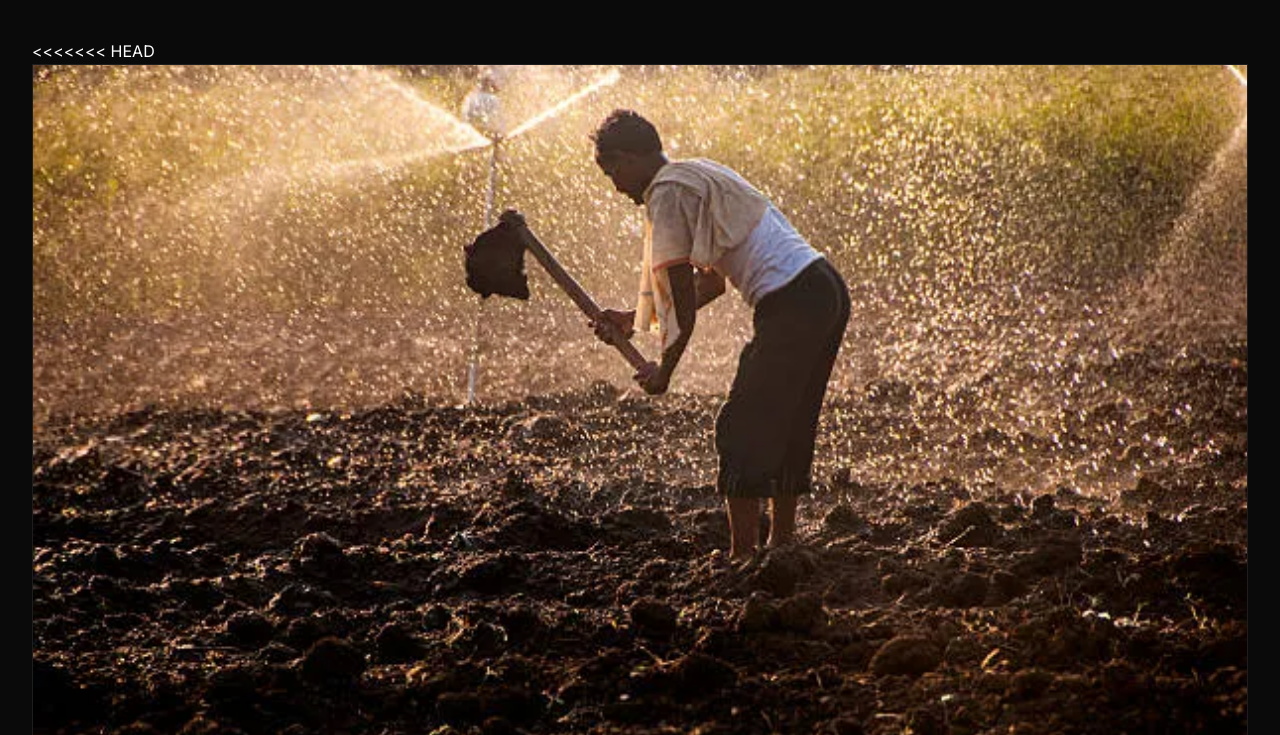
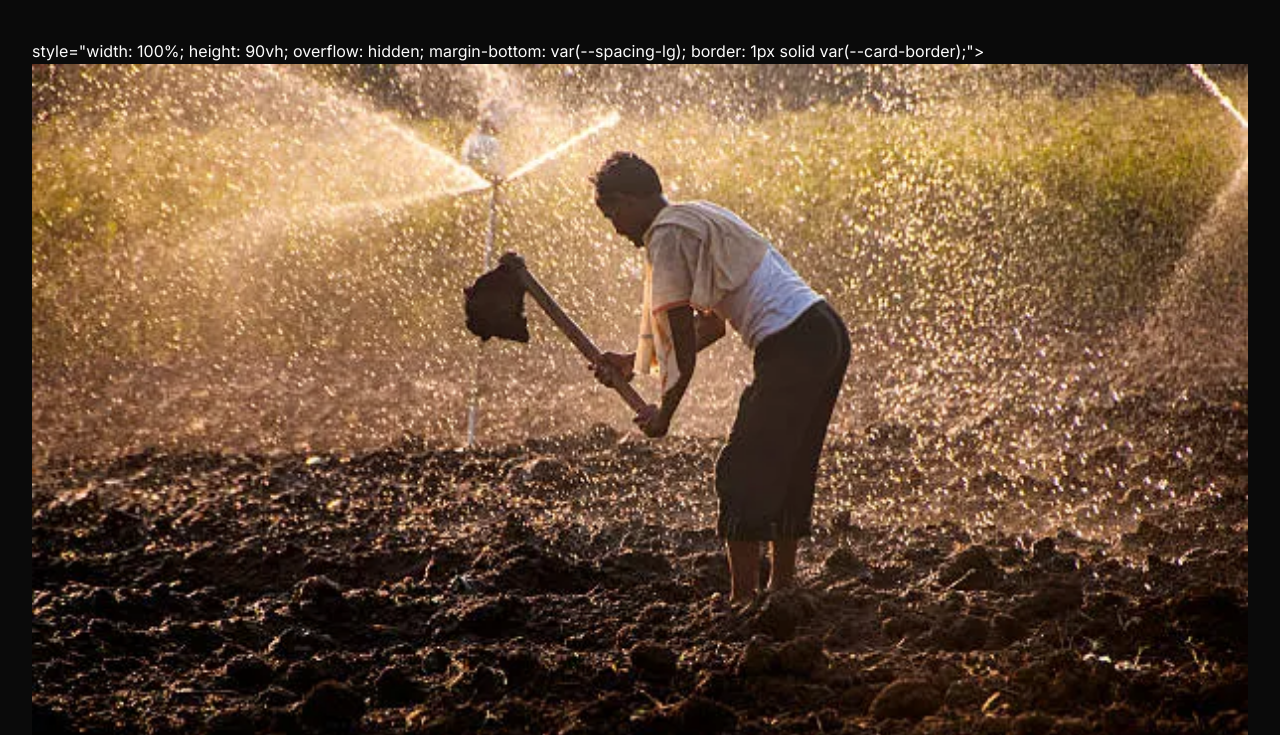
Before and after one commit to Sourodip100/Irrigation-system-main-var2, a website: page public/index.html in a window 1280 px wide. Shown: the part 525-1260 px from the top of the page. Drawn offline with nearby package versions, Linux system fonts and the light colour scheme; a web font is replaced by a local one.

Commit message:
Fix merge conflict in index.html
Remove merge conflict markers and clean up HTML structure.

```diff
--- a/public/index.html
+++ b/public/index.html
@@ -344,11 +344,10 @@
             <h1 class="huge-title">Accelerating <br> <span class="serif"
                     style="font-style: italic; font-weight: 400;">Smarter</span> <br> Agriculture.</h1>
 
-            <<<<<<< HEAD <div
+
                 style="width: 100%; height: 90vh; overflow: hidden; margin-bottom: var(--spacing-lg); border: 1px solid var(--card-border);">
                 <img src="1.webp" alt="Futuristic Agriculture"
                     style="width: 100%; height: 100%; object-fit: cover; transition: filter 0.8s ease;">
-                =======
                 <div class="image-wrapper">
                     <img src="1.webp" alt="Futuristic Agriculture">
                     <img src="2.jpg" alt="Futuristic Agriculture">
```
